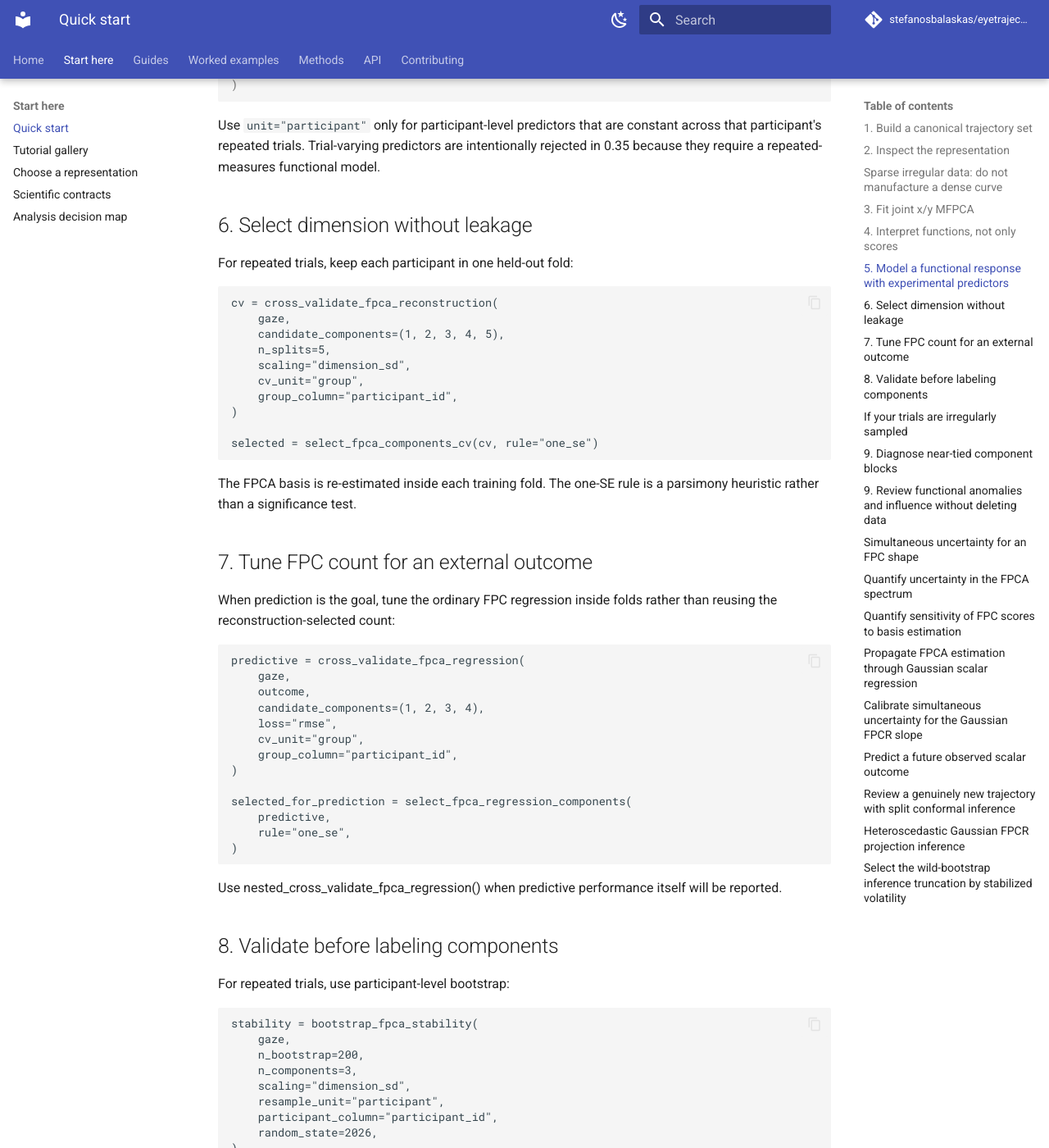
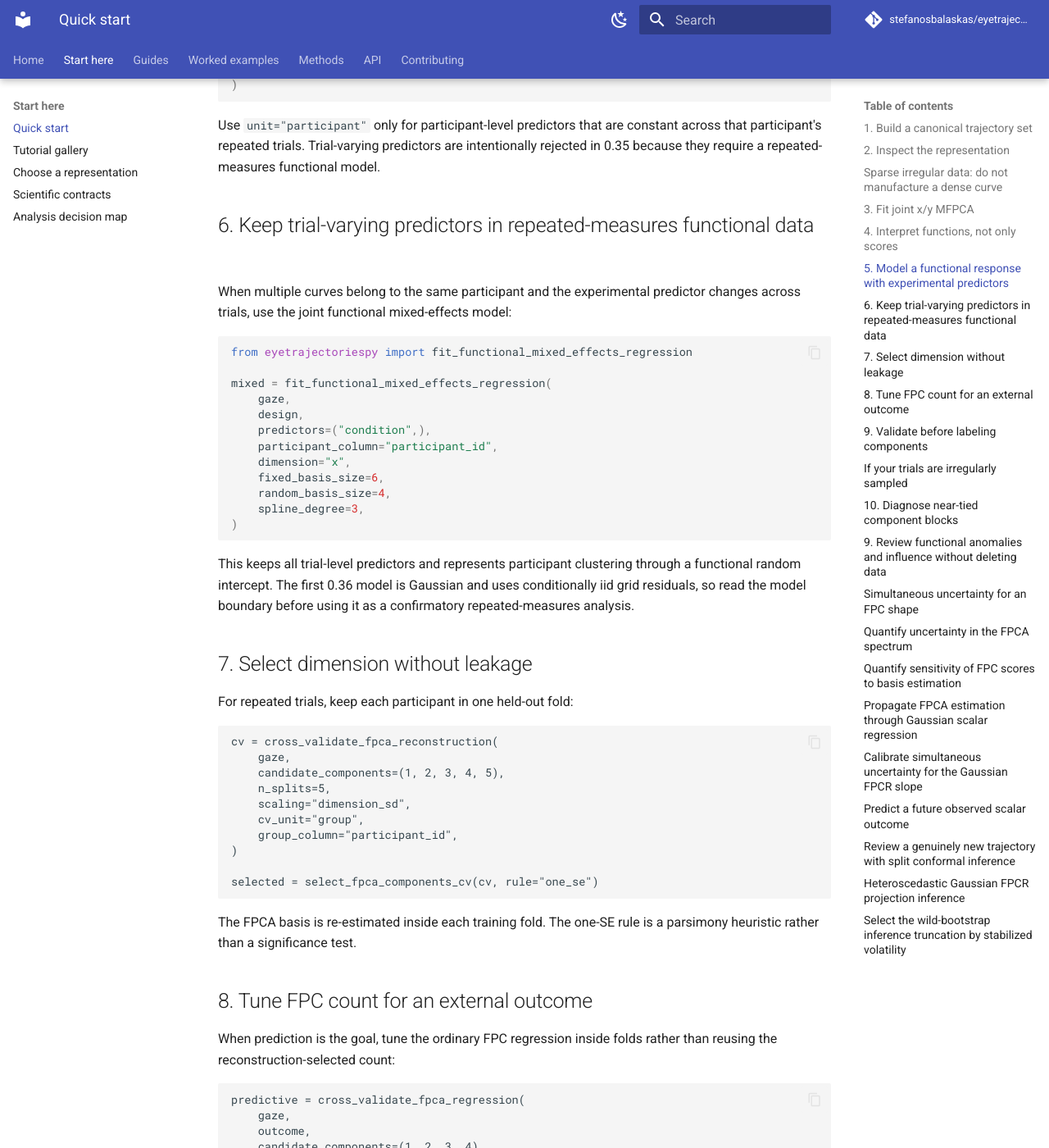
Before and after one commit to stefanosbalaskas/eyetrajectoriespy, an MkDocs documentation site: the page built from docs/quickstart.md, in a window 1280 px wide and 1400 px high, scrolled down 2507 px. Shown: the whole window at 82% size. Built offline with MkDocs 1.6.1 and Material for MkDocs 9.7.7, drawn with Linux system fonts in a browser that asks for light colours; comment, search, counter and statistics services are not loaded; some of the changed text lies outside the part shown.

Commit message:
Add functional mixed-effects repeated-measures quickstart

````diff
--- a/docs/quickstart.md
+++ b/docs/quickstart.md
@@ -115,7 +115,32 @@ fosr_band = function_on_scalar_simultaneous_bands(
 
 Use `unit="participant"` only for participant-level predictors that are constant across that participant's repeated trials. Trial-varying predictors are intentionally rejected in 0.35 because they require a repeated-measures functional model.
 
-## 6. Select dimension without leakage
+## 6. Keep trial-varying predictors in repeated-measures functional data
+
+When multiple curves belong to the same participant and the experimental
+predictor changes across trials, use the joint functional mixed-effects model:
+
+```python
+from eyetrajectoriespy import fit_functional_mixed_effects_regression
+
+mixed = fit_functional_mixed_effects_regression(
+    gaze,
+    design,
+    predictors=("condition",),
+    participant_column="participant_id",
+    dimension="x",
+    fixed_basis_size=6,
+    random_basis_size=4,
+    spline_degree=3,
+)
+```
+
+This keeps all trial-level predictors and represents participant clustering
+through a functional random intercept. The first 0.36 model is Gaussian and
+uses conditionally iid grid residuals, so read the model boundary before using
+it as a confirmatory repeated-measures analysis.
+
+## 7. Select dimension without leakage
 
 For repeated trials, keep each participant in one held-out fold:
 
@@ -175,7 +200,7 @@ Use the stability result to qualify component interpretation rather than to crea
 Do not force them through <code>from_long_dataframe()</code>. Start with <code>from_irregular_long_dataframe_native()</code>, inspect the native sampling, and only then choose the common-grid projection.
 
 
-## 9. Diagnose near-tied component blocks
+## 10. Diagnose near-tied component blocks
 
 If adjacent FPCs swap or rotate across resamples:
 
````
Also changed, not shown: other parts of docs/quickstart.md (+2 -2 lines).
